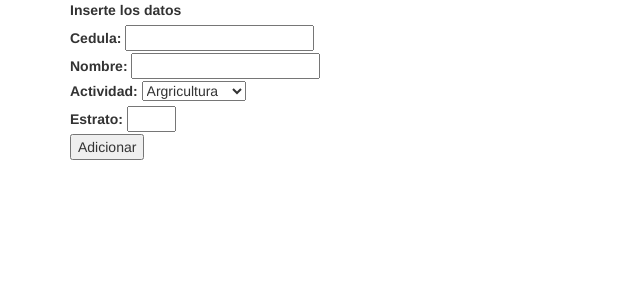
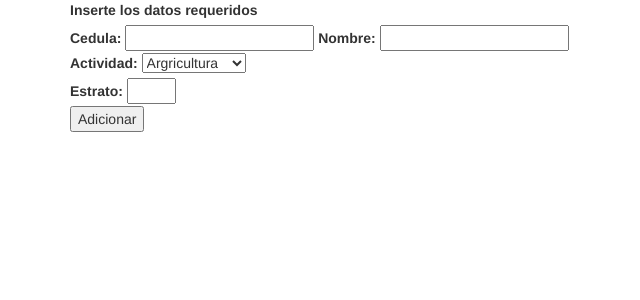
Before and after one commit to jcguerrera/DjangoProjects2, a Django app: page / in a window 1280 px wide. Shown: the top 300 px of the page, without its empty margins (0-640 px from the left). Run offline with Django 3.2, Linux system fonts and the light colour scheme; data that the repository does not hold is empty; some libraries are stand-ins or nearby versions.

Commit message:
Cambios Taller 4

```diff
--- a/measure/templates/measure/participantes.html
+++ b/measure/templates/measure/participantes.html
@@ -2,9 +2,9 @@
 {% block content %}
 <div class="container">
     <form method="get">
-        <label>Inserte los datos</label><br>
+        <label>Inserte los datos requeridos</label><br>
         <label>Cedula: </label>
-        <input name="cedula"><br>
+        <input name="cedula">
         <label>Nombre: </label>
         <input name="nombre"><br>
         <label>Actividad: </label>
```
